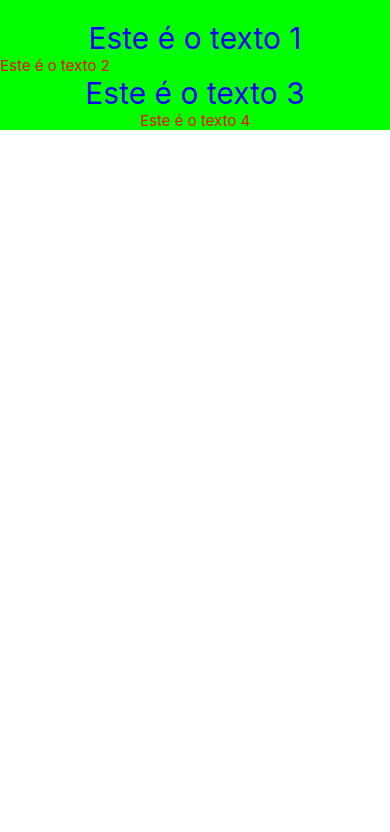
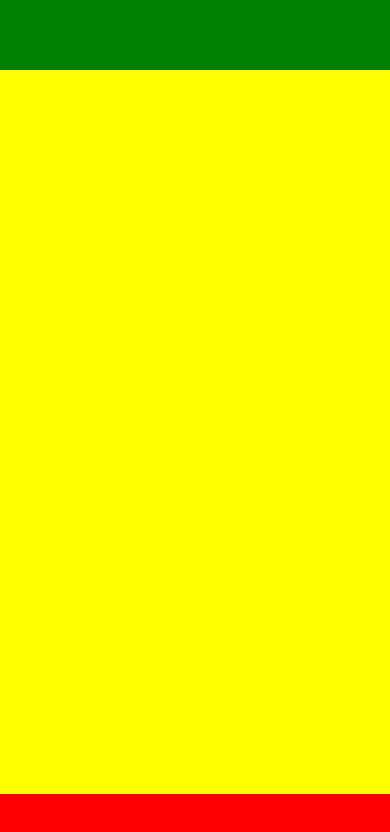
Before and after one commit to FranciscoWallison/Estudos--ReactNative, a React Native app in the folder React Native Basico/PrimeiroProjeto/: screen / in a window 390 px wide. Shown: the top 832 px of the page. Built offline with nearby package versions, Linux system fonts and the light colour scheme.

Commit message:
gitflow-feature-stash: TamanhoFixoDinamico

```diff
--- a/React Native Basico/PrimeiroProjeto/App.js
+++ b/React Native Basico/PrimeiroProjeto/App.js
@@ -6,30 +6,20 @@ export default class PrimeiroProjeto extends Component {
   render(){
 
     return (
-      <View style={styles.padrao}>
-        <Text style={styles.azulGrande}>Este é o texto 1</Text>
-        <Text style={styles.vermelhor}>Este é o texto 2</Text>
-        <Text style={[styles.vermelhor, styles.azulGrande]}>Este é o texto 3</Text>
-        <Text style={[styles.azulGrande, styles.vermelhor]}>Este é o texto 4</Text>
+      <View style={{ flex:1, backgroundColor:'green'}}>
+        {/* <View style={{ width:50, height:50, backgroundColor:'blue' }}></View>
+        <View style={{ width:100, height:100, backgroundColor:'green' }}></View>
+        <View style={{ width:200, height:200, backgroundColor:'red' }}></View> */}
+
+        {/* <Text>Este é um texto qualquer</Text> */}
+
+
+        <View style={{ height:70, backgroundColor:'green' }}></View>
+        <View style={{ flex:1, backgroundColor:'yellow' }}></View>
+        <View style={{ height:50, backgroundColor:'red' }}></View>
+
       </View>
 
     );
   }
 }
-
-const styles = StyleSheet.create({
-  padrao: {
-    paddingTop:20,
-    backgroundColor:'#00FF00'
-  },
-  azulGrande: {
-    color: '#0000FF',
-    fontSize:30,
-    textAlign:'center'
-  },
-  vermelhor: {
-    color: '#FF0000',
-    fontSize:15
-  }
-
-});
```
